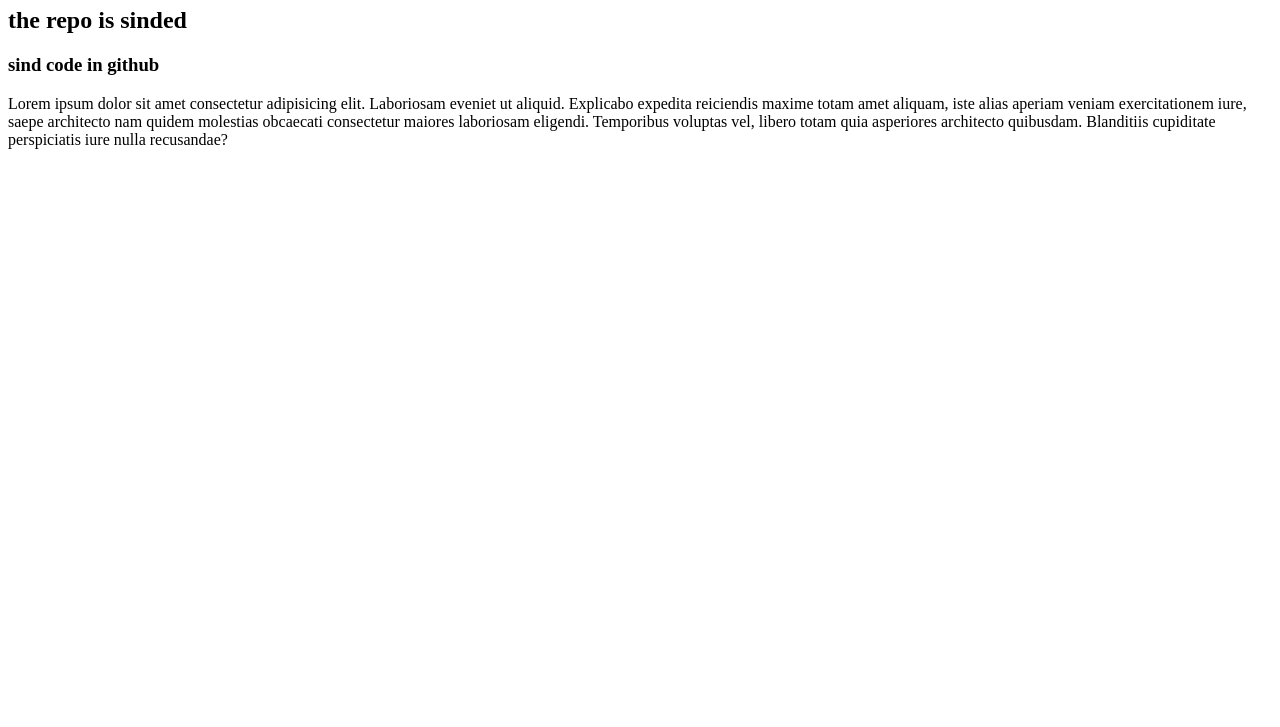
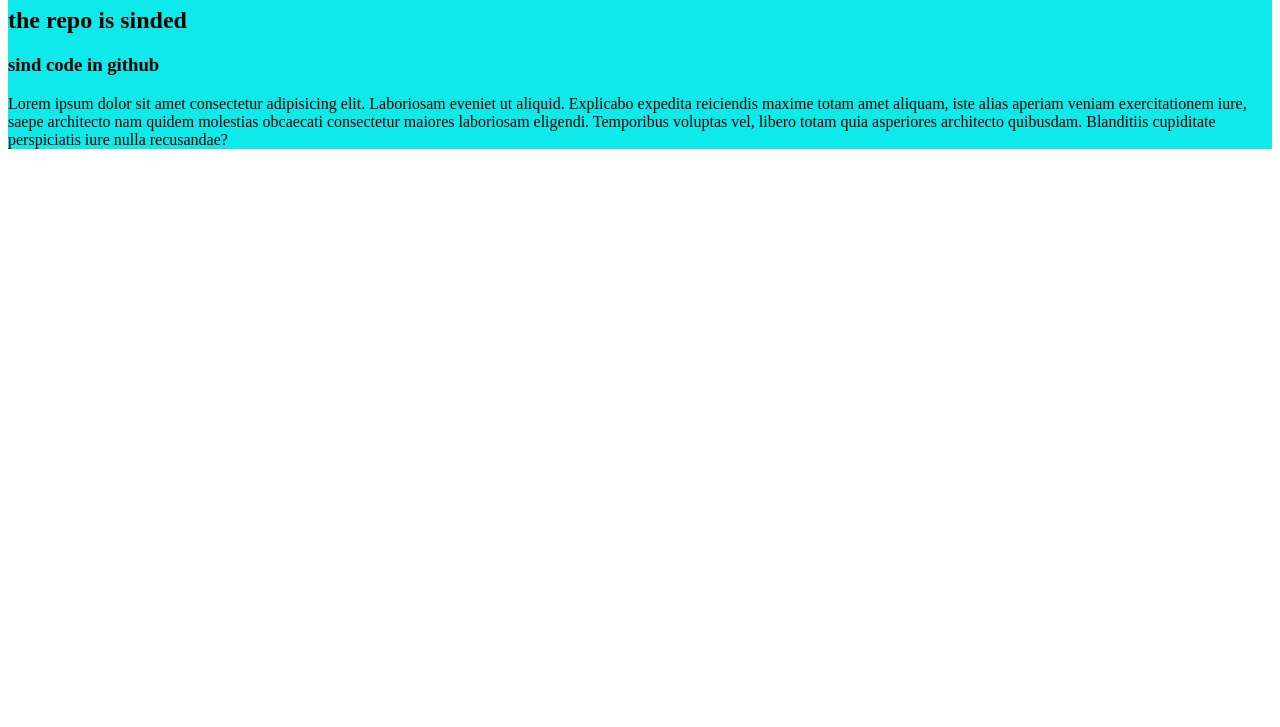
Before and after one commit to DinislamAdin/my-first-repo, a plain HTML site: page index.html in a window 1280 px wide. Shown: the part 73-800 px from the top of the page. Drawn offline with Linux system fonts and the light colour scheme.

Commit message:
added new cod

```diff
--- a/index.html
+++ b/index.html
@@ -5,11 +5,18 @@
     <meta http-equiv="X-UA-Compatible" content="IE=edge">
     <meta name="viewport" content="width=device-width, initial-scale=1.0">
     <title>my first github repo</title>
+    <style>
+        div{
+            background-color: rgb(14, 233, 233);
+        }
+    </style>
 </head>
 <body>
+    <div>
     <h1>my farst repo</h1>
     <h2>the repo is sinded</h2>
     <h3>sind code in github</h3>
     <p>Lorem ipsum dolor sit amet consectetur adipisicing elit. Laboriosam eveniet ut aliquid. Explicabo expedita reiciendis maxime totam amet aliquam, iste alias aperiam veniam exercitationem iure, saepe architecto nam quidem molestias obcaecati consectetur maiores laboriosam eligendi. Temporibus voluptas vel, libero totam quia asperiores architecto quibusdam. Blanditiis cupiditate perspiciatis iure nulla recusandae?</p>
+    </body>
 </body>
 </html>
```
